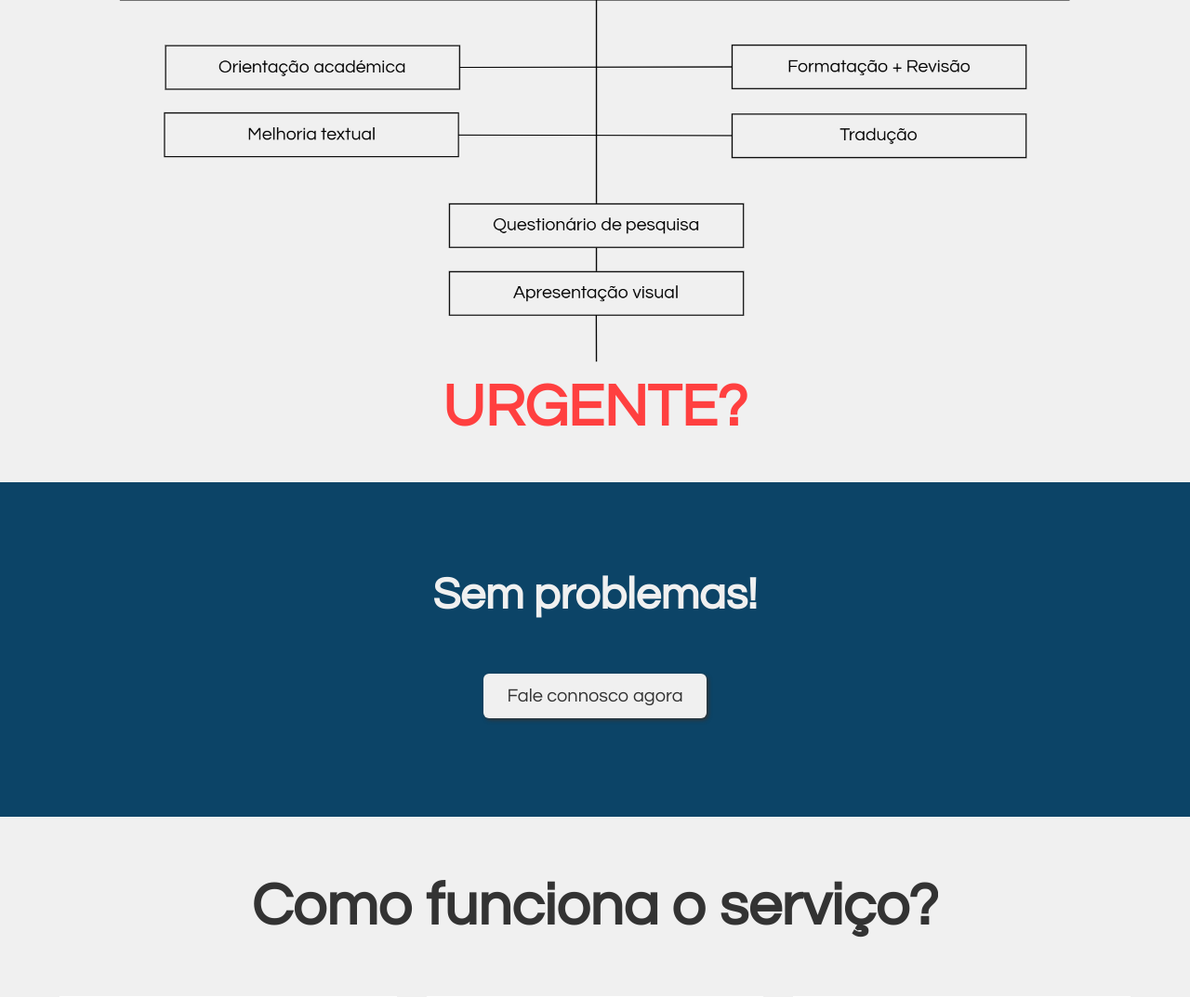
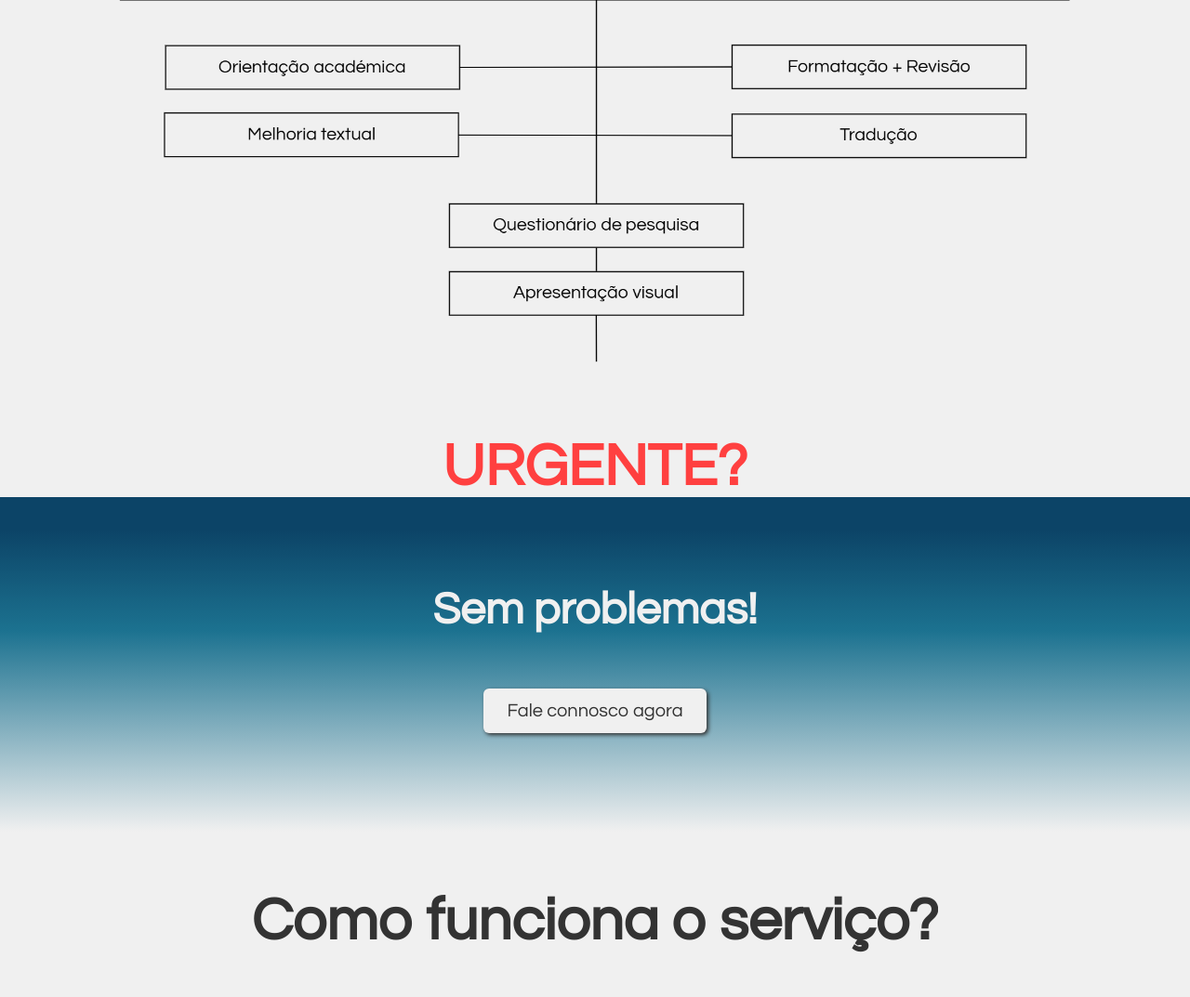
Before and after one commit to Revisa-Master/revisamaster, a Flask app: page / in a window 1280 px wide. Shown: the part 1438-2511 px from the top of the page at 93% size. Run offline with Flask 3, Linux system fonts and the light colour scheme; some libraries are stand-ins or nearby versions.

Commit message:
fix: corrigindo alguns estilos de index.html

```diff
--- a/static/styles/styles-index.css
+++ b/static/styles/styles-index.css
@@ -381,7 +381,7 @@ font-size: 1.35rem;
    font-size: 5rem;
    color: #ff4040;
    padding: 0rem;
-   padding-bottom: 3rem;
+   padding-top: 4rem;
  }
 
 /*texto para todos os svgs*/
@@ -478,7 +478,7 @@ svg text {
   line-height: 1.5; /* Linha ajustada para boa legibilidade */
   width: 100%;
   height: 45vh; /* Ajusta dinamicamente a altura */
-  background-color: var(--color-primary);
+  background: linear-gradient(180deg, #0c4467 10%, #1C7290 40%, #f0f0f0 100%);
   opacity: 1;
   gap: 2rem;
 }
```
